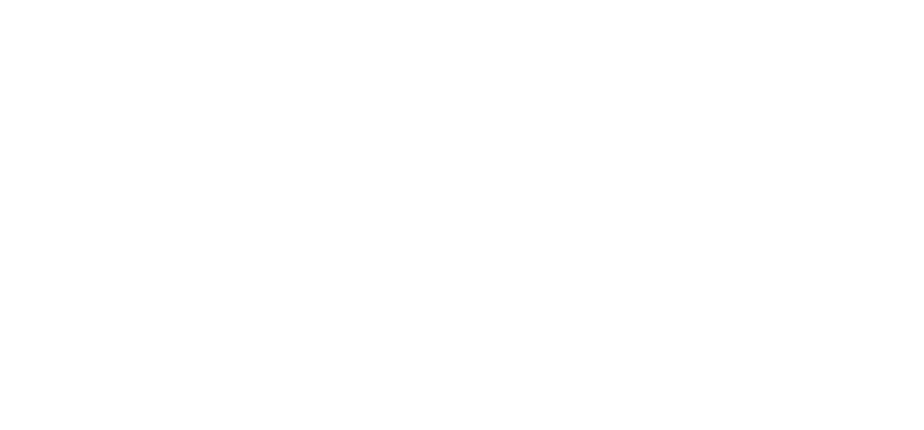
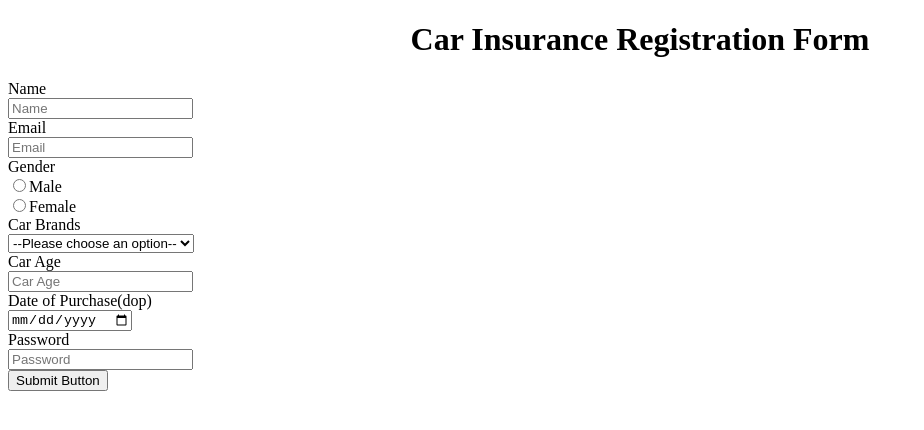
Before and after one commit to acciojob/car-insurance-form-Debasishkaity22, a website: page main.html in a window 1280 px wide. Shown: the whole page, without its empty margins (0-924 px from the left). Drawn offline with Linux system fonts and the light colour scheme.

Commit message:
created a submission

```diff
--- a/main.html
+++ b/main.html
@@ -7,6 +7,30 @@
 </head>
 
 <body>
+	<center><h1>Car Insurance Registration Form</h1></center>
+	<form action="#" method="post">
+		<label for="name">Name</label><br>
+		<input type="text" id="name" placeholder="Name"required><br>
+		<label for="email">Email</label><br>
+		<input type="email" id="email" placeholder="Email"required><br>
+		<label for="gender_m,gender_f">Gender</label><br>
+		<input type="radio" id="gender_m,gender_f" name="gender" value="male" required>Male<br>
+		<input type="radio" id="gender_m,gender_f" name="gender" value="female" required>Female<br>
+		<label for="cars">Car Brands</label></br>
+		<select id="cars" >
+			<option value="" disabled selected hidden>--Please choose an option--</option>
+			<option value="bmw">BMW</option>
+			<option value="audi">Audi</option>
+			<option value="mercedez">Mercedez</option>
+		</select></br>
+		<label for="carage">Car Age</label></br>
+		<input type="number" id="carage" placeholder="Car Age" required><br>
+		<label for="dop">Date of Purchase(dop)</label></br>
+		<input type="date" id="dop" required></br>
+		<label for="password">Password</label><br>
+		<input type="password" id="password" placeholder="Password" required><br>
+		<button type="submit">Submit Button</button>
+	</form>
 	<!-- the entire body must be written by student -->
     <script type="text/javascript" src="./script.js">
 </script>
```
